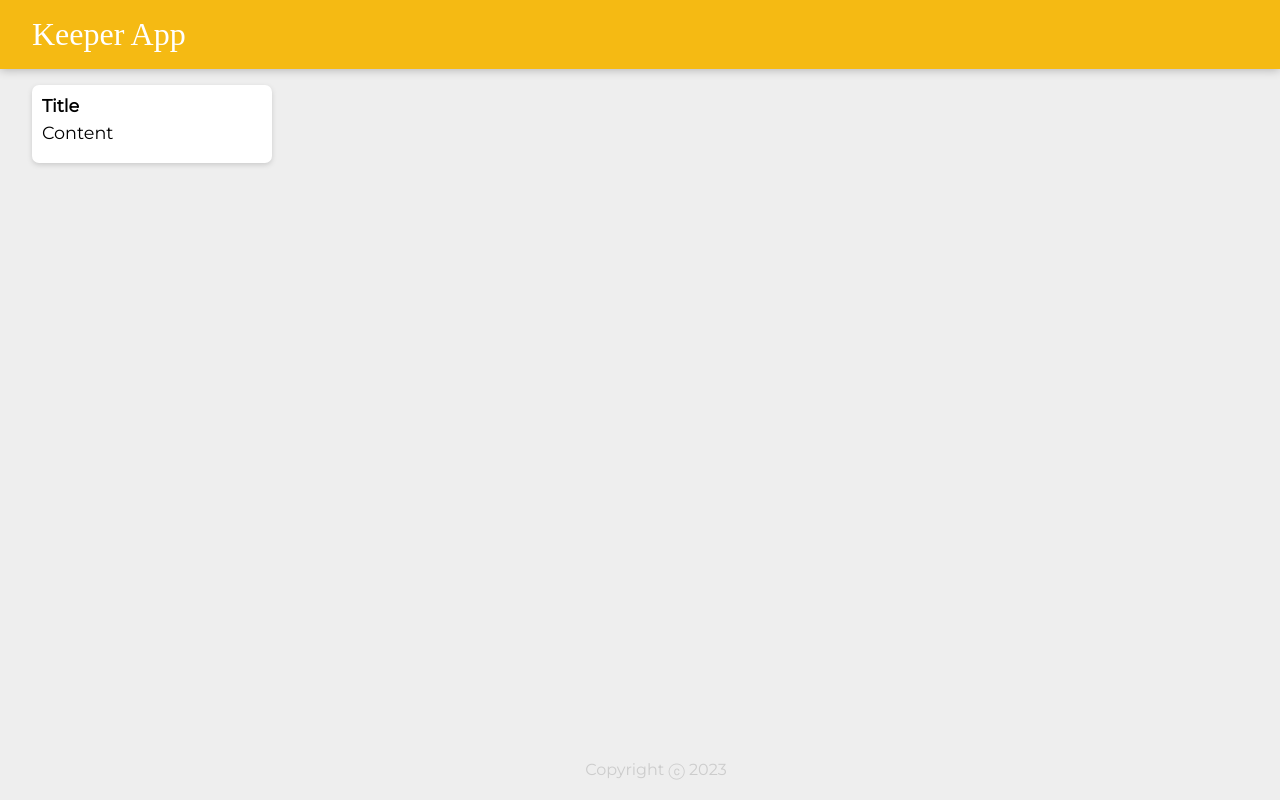
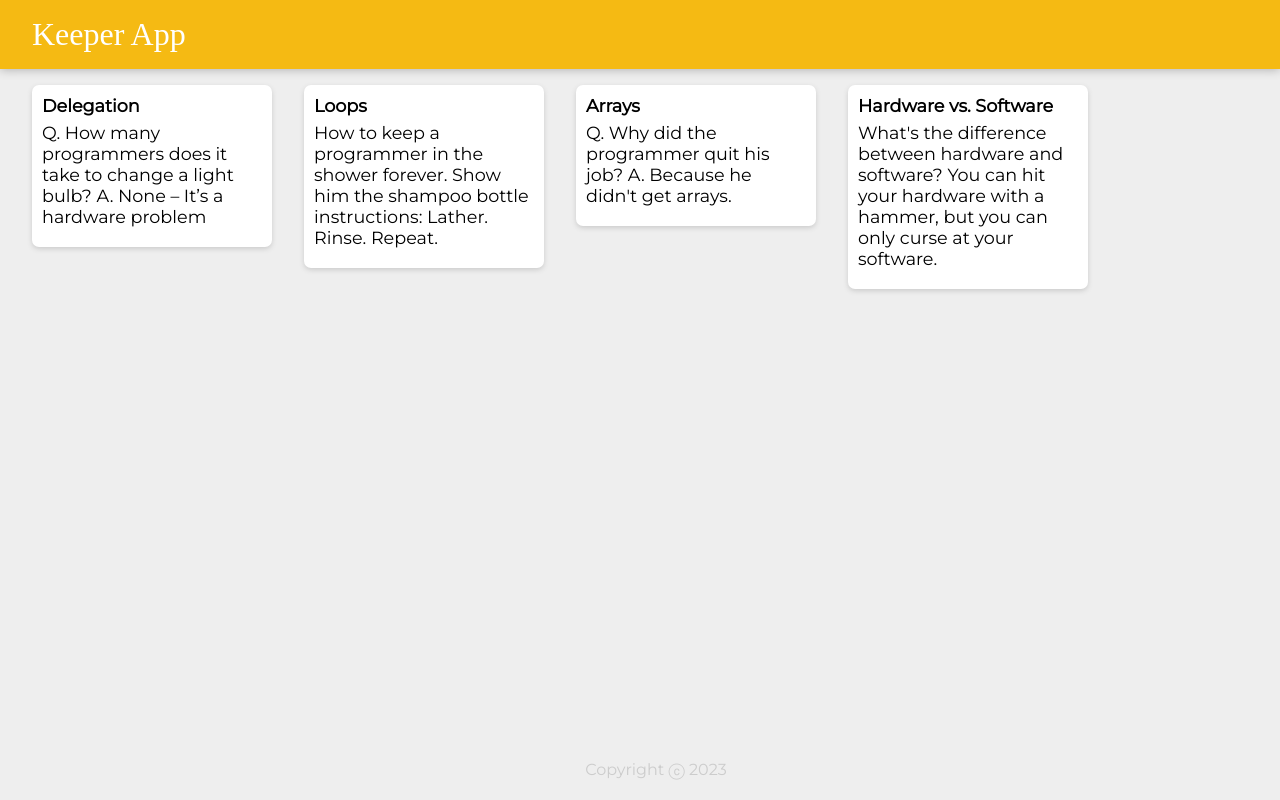
Before and after one commit to tiagoaraujosud/keeper-app, a React (Create React App) app: page / in a window 1280 px wide. Built offline with nearby package versions, Linux system fonts and the light colour scheme; a web font is replaced by a local one.

Commit message:
Add map function

```diff
--- a/src/components/App.jsx
+++ b/src/components/App.jsx
@@ -1,24 +1,22 @@
 import Header from "./Header";
 import Note from "./Note";
 import Footer from "./Footer";
+import notes from "../notes";
 
 function App() {
   return (
     <div>
       <Header />
-      <Note />
+      {notes.map(note => (
+        <Note
+          key={note.key}
+          title={note.title}
+          content={note.content}
+        />
+      ))}
       <Footer />
     </div>
   );
 }
 
 export default App;
-
-//4. Create a Footer.jsx component that renders a <footer> element
-//to show a copyright message in a <p> with a dynamically updated year.
-//5. Create a Note.jsx component to show a <div> element with a
-//<h1> for a title and a <p> for the content.
-//6. Make sure that the final website is styled like the example shown here:
-//https://l1pp6.csb.app/
-
-//HINT: You will need to study the classes in teh styles.css file to appy styling.
--- a/src/components/Note.jsx
+++ b/src/components/Note.jsx
@@ -1,8 +1,9 @@
+import React from "react";
 
-function Note() {
+function Note(props) {
     return <div className="note">
-        <h1>Title</h1>
-        <p>Content</p>
+        <h1>{props.title}</h1>
+        <p>{props.content}</p>
     </div>
 }
 
--- /dev/null
+++ b/src/notes.js
@@ -0,0 +1,28 @@
+const notes = [
+    {
+      key: 1,
+      title: "Delegation",
+      content:
+        "Q. How many programmers does it take to change a light bulb? A. None – It’s a hardware problem"
+    },
+    {
+      key: 2,
+      title: "Loops",
+      content:
+        "How to keep a programmer in the shower forever. Show him the shampoo bottle instructions: Lather. Rinse. Repeat."
+    },
+    {
+      key: 3,
+      title: "Arrays",
+      content:
+        "Q. Why did the programmer quit his job? A. Because he didn't get arrays."
+    },
+    {
+      key: 4,
+      title: "Hardware vs. Software",
+      content:
+        "What's the difference between hardware and software? You can hit your hardware with a hammer, but you can only curse at your software."
+    }
+  ];
+
+  export default notes;
```
